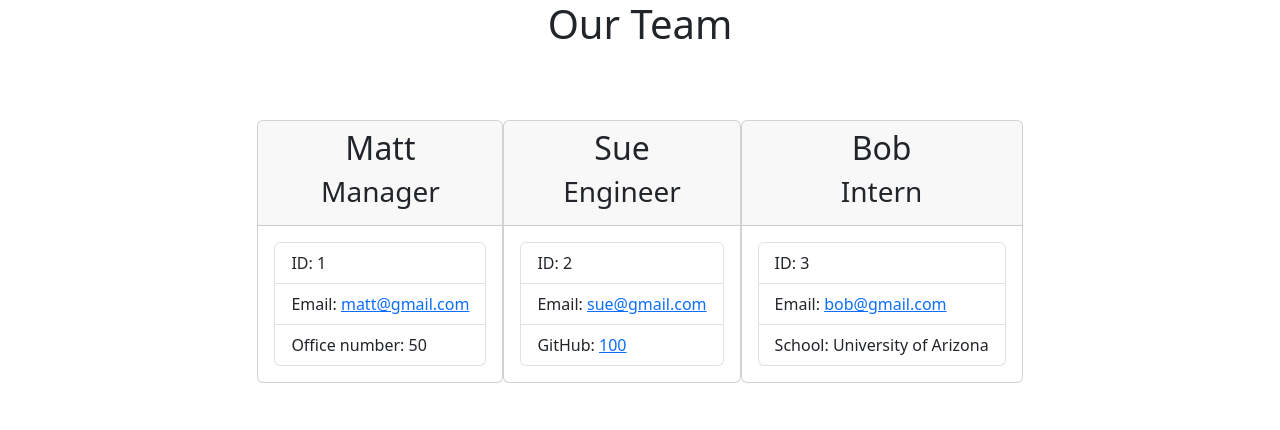
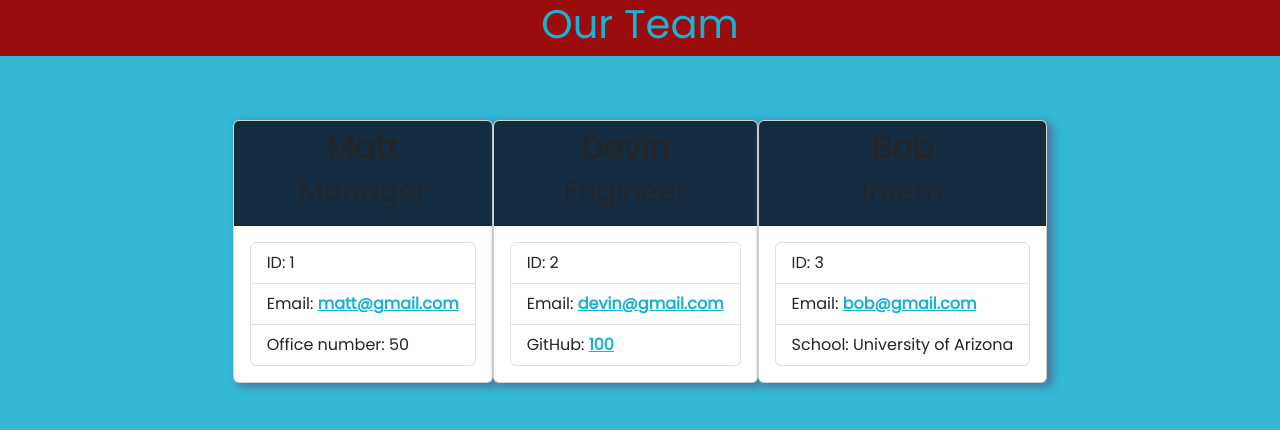
Before and after one commit to 123sites/Team-Information, a website: page Assets/team.html in a window 1280 px wide. Drawn offline with nearby package versions, Linux system fonts and the light colour scheme.

Commit message:
Added general styling to work with.

```diff
--- a/Assets/style.css
+++ b/Assets/style.css
@@ -1,2 +1,51 @@
-/* font-family: 'Anton', sans-serif;
-font-family: 'Poppins', sans-serif; */
+/* font-family: 'Poppins', sans-serif; */ */
+
+h1 {
+  Font-Family: 'Poppins', sans-serif;
+  font-size: 50px;
+  letter-spacing: 5px;
+  text-transform: uppercase;
+  font-weight: bolder;
+}
+
+h2 {
+  font-weight: bold;
+}
+
+span {
+
+}
+
+
+body {
+  Font-Family: 'Poppins', sans-serif;
+  background-color:#33b8d5;
+  color:  #17b2d5;
+}
+
+.jumbotron {
+  background: #9b0c0c;
+}
+
+.employee-card {
+  box-shadow: 5px 3px 9px 1px #4c779c;
+}
+
+.card-header {
+  background: #152C40;
+}
+
+.card-body {
+  color: #465E73;
+}
+
+a {
+  color: #17b2d5;
+  font-weight: bold;
+}
+
+a:hover {
+  color: #07242a;
+  text-decoration: none;
+  text-transform: uppercase;
+}
--- a/Assets/team.html
+++ b/Assets/team.html
@@ -16,7 +16,9 @@
       href="https://fonts.googleapis.com/css2?family=Anton&family=Poppins&display=swap"
       rel="stylesheet"
     />
+    <link rel="stylesheet" href="./style.css">
   </head>
+  <!-- Body -->
   <body>
     <div class="container-fluid">
       <div class="row">
@@ -47,7 +49,7 @@
           </div>
           <div class="card employee-card mr-4 ml-4 mb-3">
             <div class="card-header text-center">
-              <h2 class="card-title">Sue</h2>
+              <h2 class="card-title">Devin</h2>
               <h3 class="card-title">
                 <i class="fas fa-glasses mr-2"></i>Engineer
               </h3>
@@ -56,7 +58,7 @@
               <ul class="list-group">
                 <li class="list-group-item">ID: 2</li>
                 <li class="list-group-item">
-                  Email: <a href="mailto:sue@gmail.com">sue@gmail.com</a>
+                  Email: <a href="mailto:sue@gmail.com">devin@gmail.com</a>
                 </li>
                 <li class="list-group-item">
                   GitHub:
```
